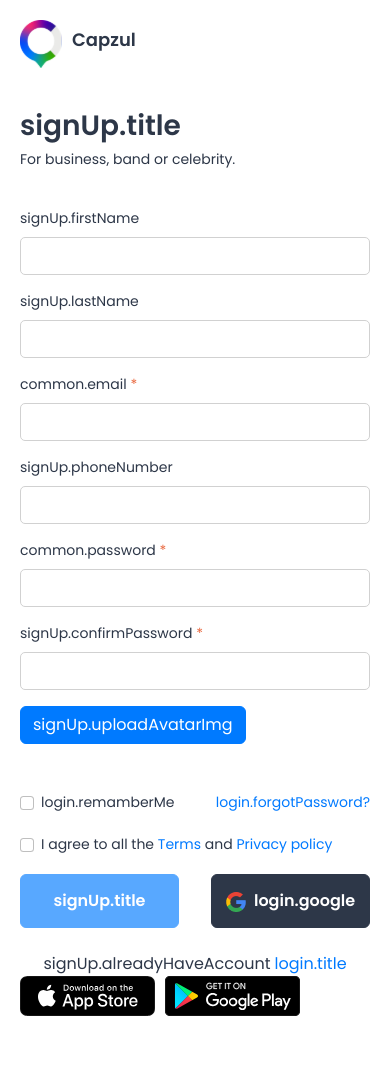
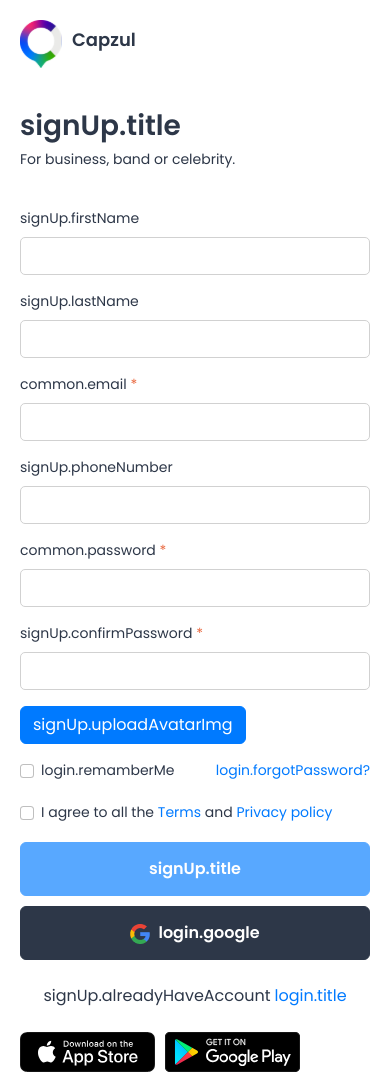
Before and after one commit to ba1679/interview-exam, a React (Create React App) app: page /sign-up in a window 390 px wide. Before the commit the page ends 1036 px from the top, so only its background shows below. Built offline with nearby package versions, Linux system fonts and the light colour scheme; no server answers; what i18next-xhr-backend would draw is missing.

Commit message:
style: adjust spacing , mobile UI

```diff
--- a/src/pages/SignUp/index.module.scss
+++ b/src/pages/SignUp/index.module.scss
@@ -38,10 +38,14 @@
 
 .actionBtns {
   display: flex;
-  gap: 32px;
+  flex-direction: column;
+  gap: 10px;
   button {
     width: 100%;
     font-weight: 600;
     padding: 14px 0;
   }
+  @media (min-width: 769px) {
+    gap: 32px;
+  }
 }
--- a/src/pages/SignUp/index.tsx
+++ b/src/pages/SignUp/index.tsx
@@ -188,7 +188,7 @@ const SignUp = () => {
               </Form.Group>
             </Col>
           </Row>
-          <Row className='mb-5 align-items-center'>
+          <Row className='mb-3 align-items-center'>
             <Col>
               <input
                 className='d-none'
@@ -242,7 +242,7 @@ const SignUp = () => {
             </Button>
           </div>
         </Form>
-        <div className='text-center mt-4'>
+        <div className='text-center my-4'>
           {t('signUp.alreadyHaveAccount')}
           <Link to='/login' className='ps-1'>
             {t('login.title')}
```
